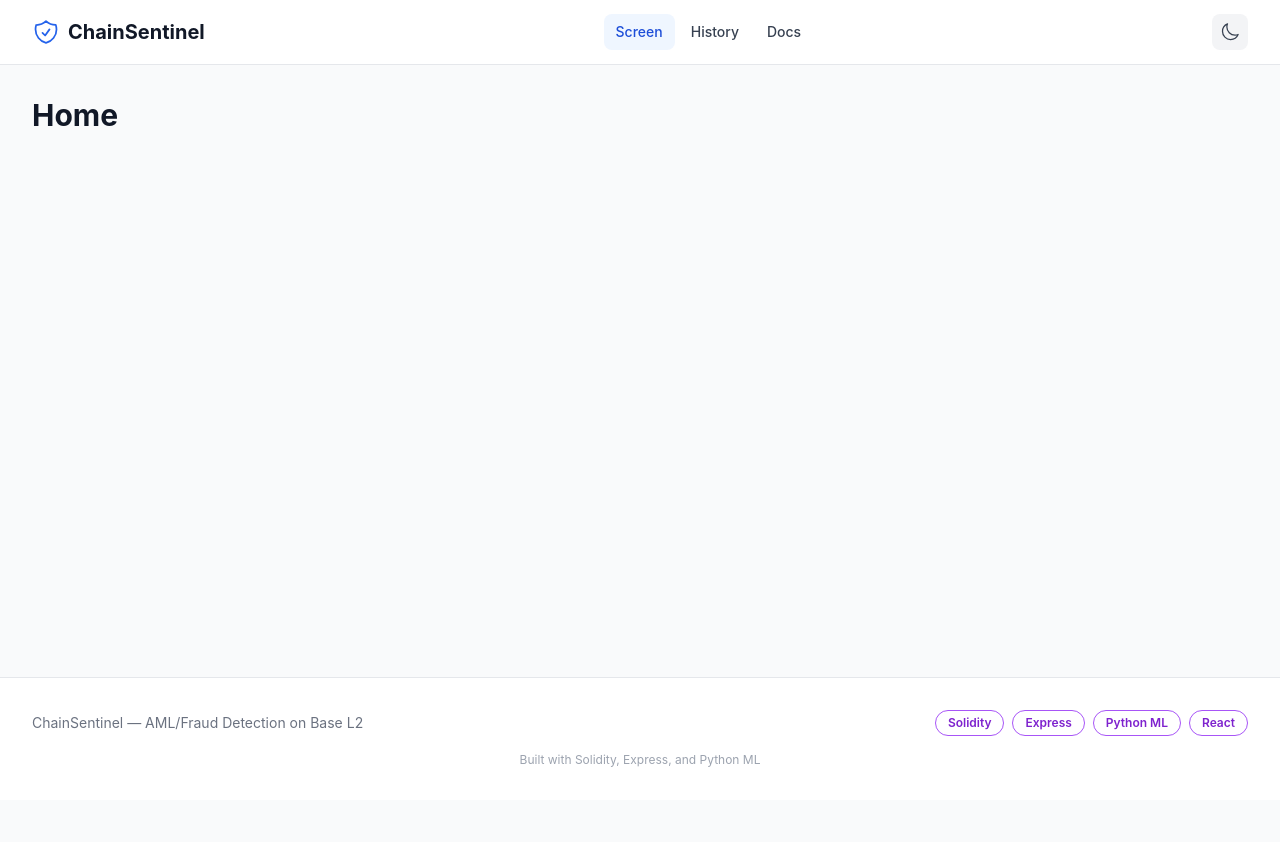
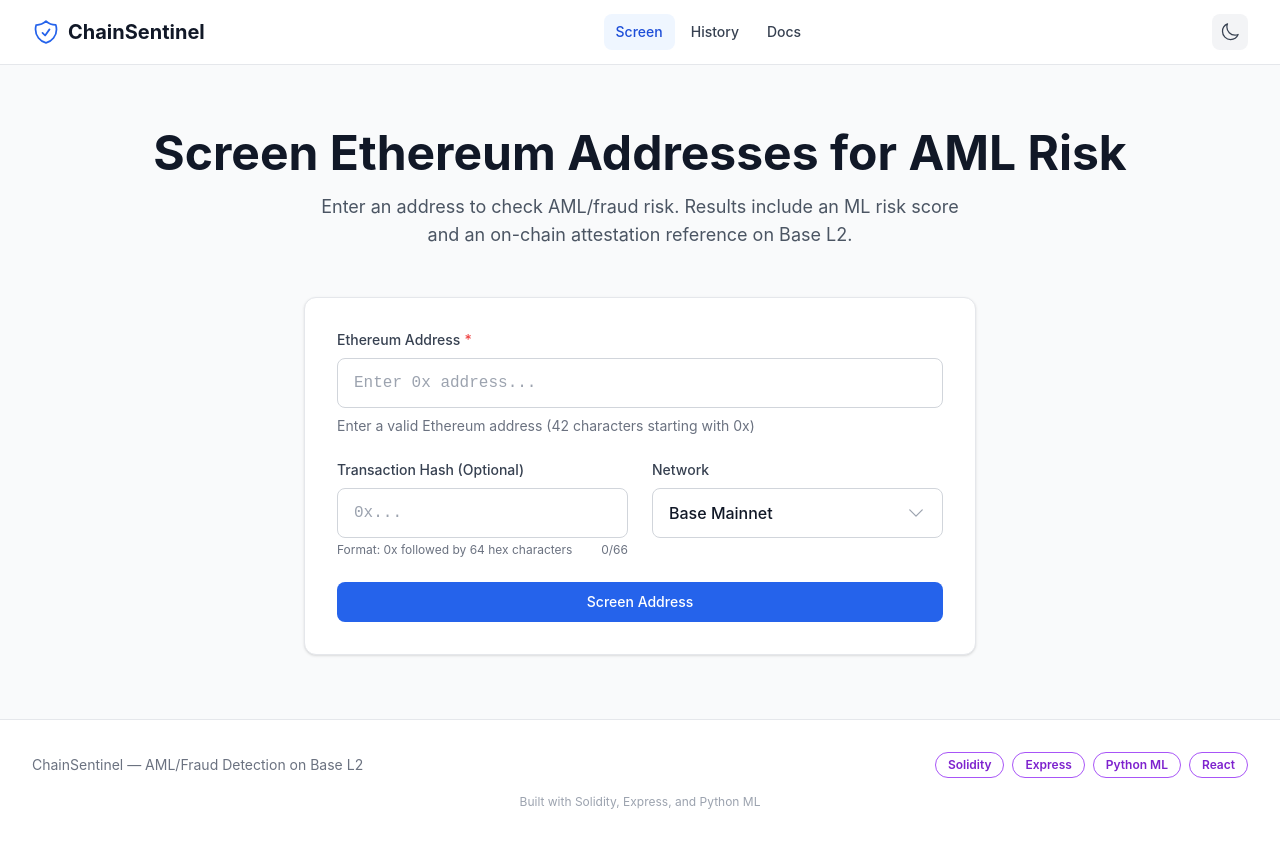
Before and after one commit to getAman369/ChainSentinel, a React (Vite) app in the folder web/: page / in a window 1280 px wide. Before the commit the page ends 800 px from the top, so only its background shows below. Built offline with nearby package versions, Linux system fonts and the light colour scheme.

Commit message:
feat: build Home page with hero and ScreenForm

```diff
--- a/web/src/pages/Home.tsx
+++ b/web/src/pages/Home.tsx
@@ -1,7 +1,86 @@
+import { useNavigate } from "react-router-dom";
+import { motion } from "framer-motion";
+
+import type { ScreenRequest, ScreenResponse } from "@/types";
+
+import { ErrorBoundary } from "@components/common/ErrorBoundary";
+import { ScreenForm } from "@components/forms/ScreenForm";
+
+import { fadeInUp, staggerContainer } from "@lib/animations";
+
 export default function Home() {
+  const navigate = useNavigate();
+
+  const handleSubmit = async (request: ScreenRequest) => {
+    const result: ScreenResponse = {
+      address: request.address,
+      riskScore: 3,
+      riskLabel: "Medium",
+      confidence: 0.85,
+      evidenceHash: `0x${"ab".repeat(32)}`,
+      attestationTx: `0x${"cd".repeat(32)}`,
+      attestationId: 1,
+      timestamp: new Date().toISOString(),
+    };
+    navigate("/results", { state: { result } });
+  };
+
   return (
-    <section className="max-w-7xl mx-auto px-4 sm:px-6 lg:px-8 py-8">
-      <h1 className="text-3xl font-bold text-gray-900 dark:text-white">Home</h1>
-    </section>
+    <div className="relative overflow-hidden">
+      <div className="pointer-events-none absolute inset-0 -z-10" aria-hidden="true">
+        <motion.div
+          className="absolute inset-0 bg-gradient-to-br from-primary-50 via-white to-primary-100 dark:from-gray-900 dark:via-gray-900 dark:to-primary-950"
+          initial={{ opacity: 0 }}
+          animate={{ opacity: 1 }}
+          transition={{ duration: 0.5 }}
+        />
+        <motion.div
+          className="absolute left-1/4 top-0 h-96 w-96 rounded-full bg-primary-200/30 blur-3xl dark:bg-primary-900/30"
+          animate={{ y: [0, 30, 0], x: [0, 20, 0] }}
+          transition={{ duration: 8, repeat: Infinity, ease: "easeInOut" }}
+        />
+        <motion.div
+          className="absolute bottom-0 right-1/4 h-80 w-80 rounded-full bg-blue-200/30 blur-3xl dark:bg-blue-900/30"
+          animate={{ y: [0, -25, 0], x: [0, -15, 0] }}
+          transition={{ duration: 10, repeat: Infinity, ease: "easeInOut" }}
+        />
+      </div>
+
+      <section className="mx-auto max-w-7xl px-4 py-16 sm:px-6 lg:px-8">
+        <motion.div
+          variants={staggerContainer}
+          initial="initial"
+          animate="animate"
+          className="text-center"
+        >
+          <motion.h1
+            variants={fadeInUp}
+            className="text-4xl font-bold text-gray-900 dark:text-white sm:text-5xl"
+          >
+            Screen Ethereum Addresses for AML Risk
+          </motion.h1>
+          <motion.p
+            variants={fadeInUp}
+            className="mx-auto mt-4 max-w-2xl text-lg text-gray-600 dark:text-gray-400"
+          >
+            Enter an address to check AML/fraud risk. Results include an ML risk score and an
+            on-chain attestation reference on Base L2.
+          </motion.p>
+        </motion.div>
+
+        <motion.div
+          variants={fadeInUp}
+          initial="initial"
+          animate="animate"
+          className="mx-auto mt-12 max-w-2xl"
+        >
+          <ErrorBoundary>
+            <div className="rounded-xl border border-gray-200 bg-white p-6 shadow-card dark:border-gray-700 dark:bg-gray-800 sm:p-8">
+              <ScreenForm onSubmit={handleSubmit} />
+            </div>
+          </ErrorBoundary>
+        </motion.div>
+      </section>
+    </div>
   );
 }
```
